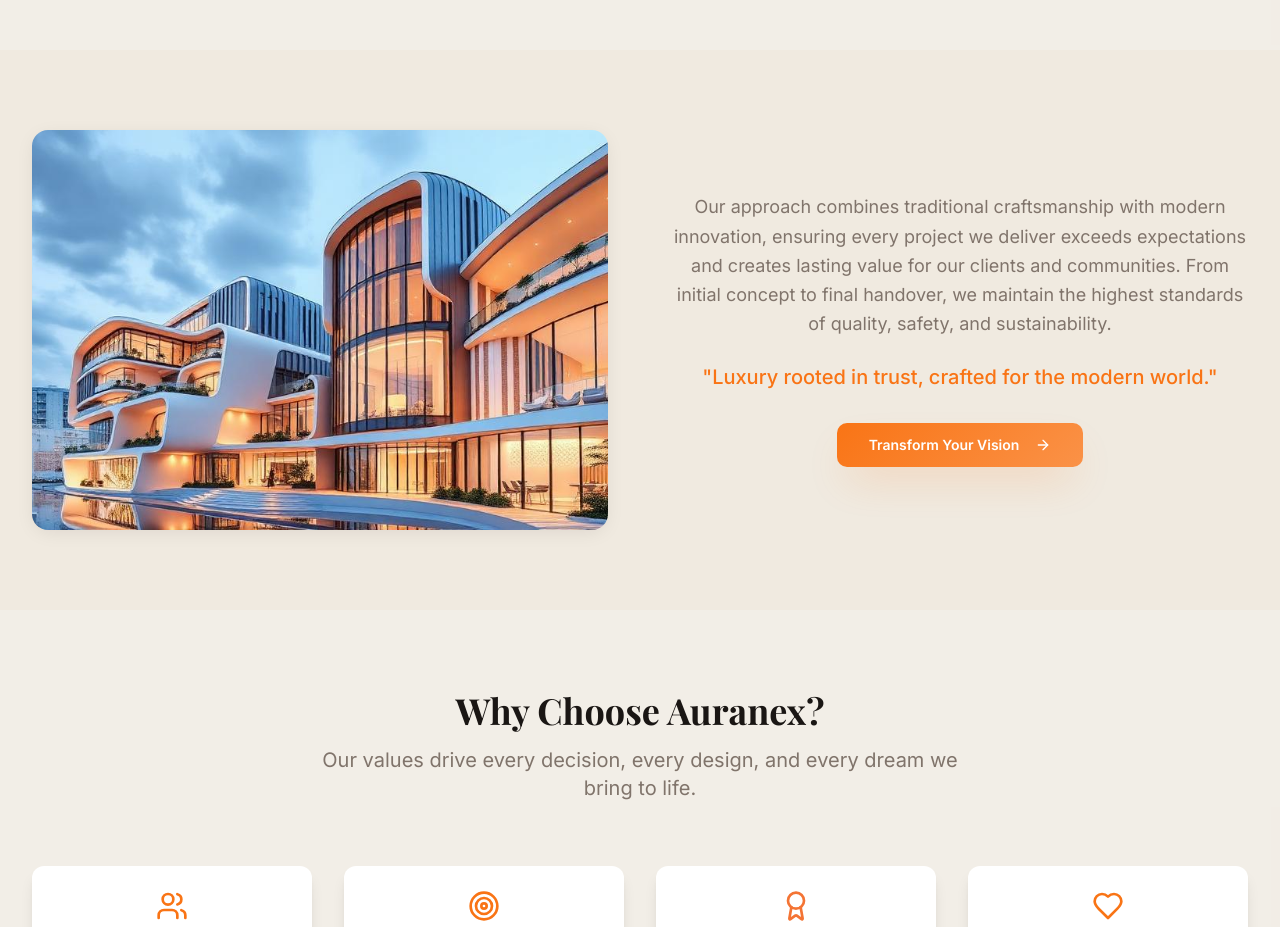
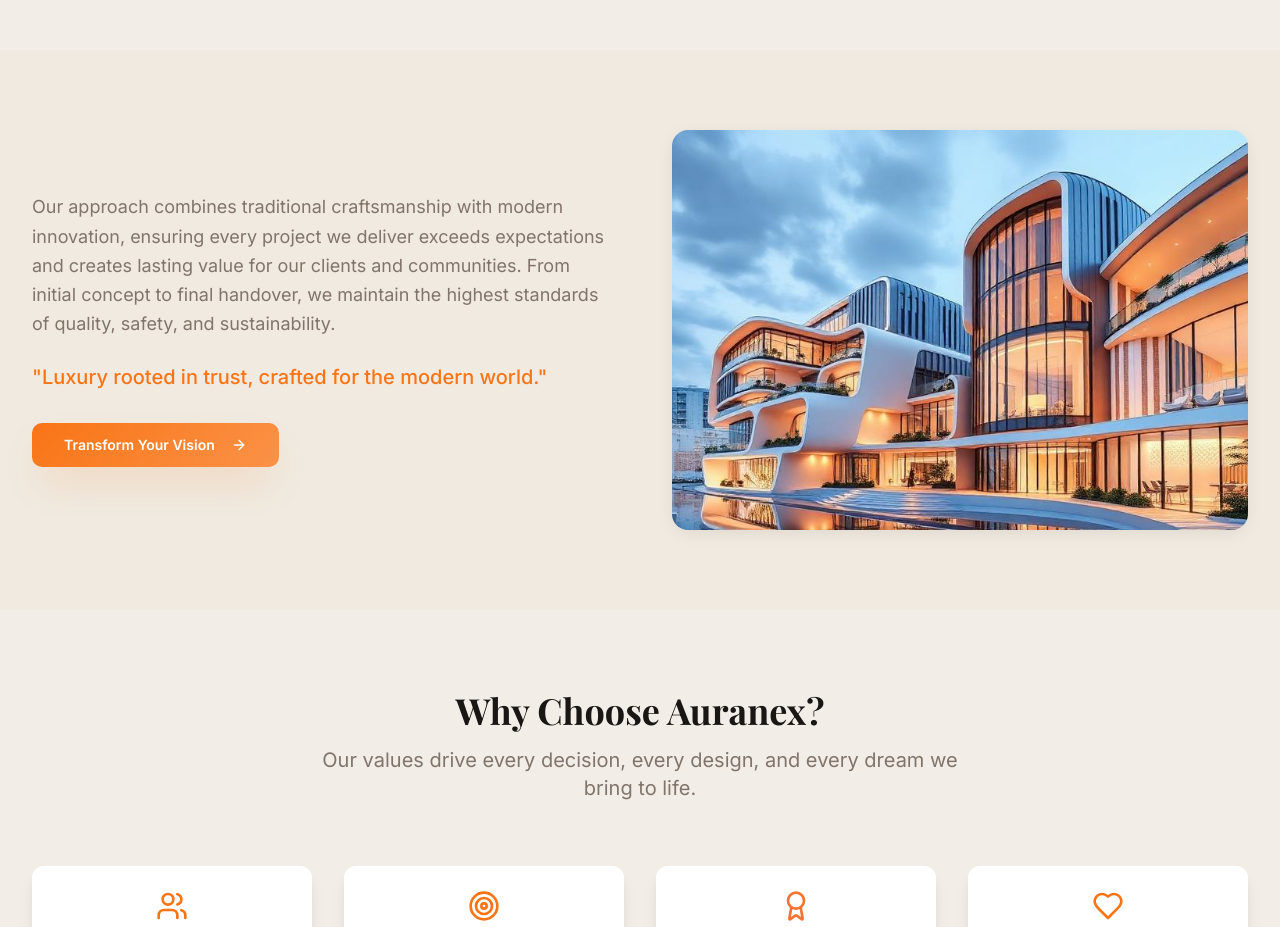
Before and after one commit to swaruuu/auranexrealty-87, a React (Vite) app: page /about in a window 1280 px wide. Shown: the part 1480-2407 px from the top of the page. Built offline with nearby package versions, Linux system fonts and the light colour scheme.

Commit message:
Fix About page layout and footer
Adjusted the third image on the About page to be on the right with text on the left. Duplicated the footer from other pages to ensure consistent alignment on the About page.

```diff
--- a/src/components/Footer.tsx
+++ b/src/components/Footer.tsx
@@ -33,7 +33,7 @@ const Footer = () => {
     icon: <Linkedin className="h-5 w-5" />,
     href: "https://www.linkedin.com/company/auranex-realty/"
   }];
-  return <footer className="bg-secondary text-secondary-foreground">
+  return <footer className="bg-secondary text-secondary-foreground text-left">
       <div className="max-w-7xl mx-auto px-4 sm:px-6 lg:px-8 py-16">
         {/* Main Footer Content */}
         <div className="grid grid-cols-1 sm:grid-cols-2 lg:grid-cols-4 gap-8 lg:gap-6 mb-12">
--- a/src/pages/About.tsx
+++ b/src/pages/About.tsx
@@ -28,8 +28,11 @@ const About = () => {
     title: "Transparency & Trust",
     description: "No hidden costs, no guesswork - just honest communication and exceptional results."
   }];
-  return <div className="min-h-screen bg-background text-center">
+  return <div className="min-h-screen bg-background">
       <Navigation />
+
+      {/* Root wrapper without global text-center to keep footer aligned */}
+
 
       {/* Hero Section */}
       <section className="pt-32 pb-16 bg-gradient-to-br from-muted to-background">
@@ -74,6 +77,8 @@ const About = () => {
                 src={aboutConstruction1}
                 alt="Premium construction project by Auranex Realty"
                 className="rounded-2xl shadow-elegant w-full h-[400px] object-cover"
+                loading="lazy"
+                decoding="async"
               />
             </div>
           </div>
@@ -89,6 +94,8 @@ const About = () => {
                 src={aboutConstruction2}
                 alt="Luxury residential project execution"
                 className="rounded-2xl shadow-elegant w-full h-[400px] object-cover"
+                loading="lazy"
+                decoding="async"
               />
             </div>
 
@@ -107,14 +114,6 @@ const About = () => {
       <section className="py-20">
         <div className="max-w-7xl mx-auto px-4 sm:px-6 lg:px-8">
           <div className="grid lg:grid-cols-2 gap-16 items-center">
-            <div className="relative">
-              <img
-                src={aboutConstruction3}
-                alt="Modern architectural innovation by Auranex"
-                className="rounded-2xl shadow-elegant w-full h-[400px] object-cover"
-              />
-            </div>
-
             <div>
               <div className="space-y-6 text-lg text-muted-foreground leading-relaxed">
                 <p>
@@ -133,6 +132,15 @@ const About = () => {
                   </Button>
                 </Link>
               </div>
+            </div>
+            <div className="relative">
+              <img
+                src={aboutConstruction3}
+                alt="Modern architectural innovation by Auranex"
+                className="rounded-2xl shadow-elegant w-full h-[400px] object-cover"
+                loading="lazy"
+                decoding="async"
+              />
             </div>
           </div>
         </div>
```
